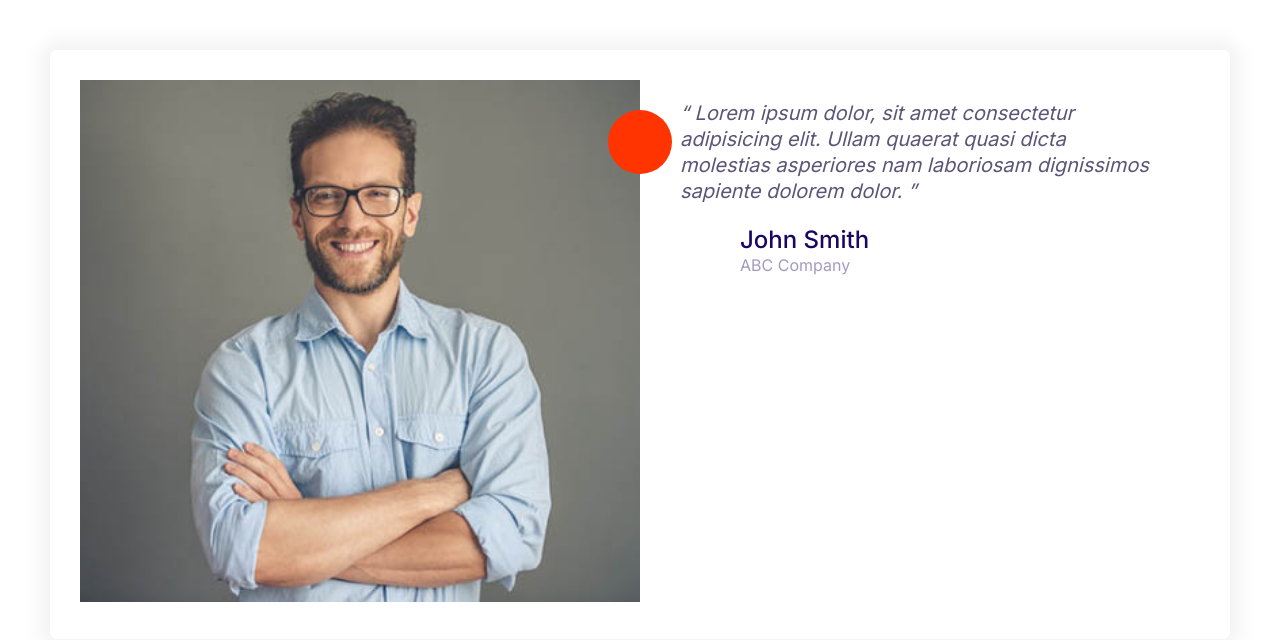
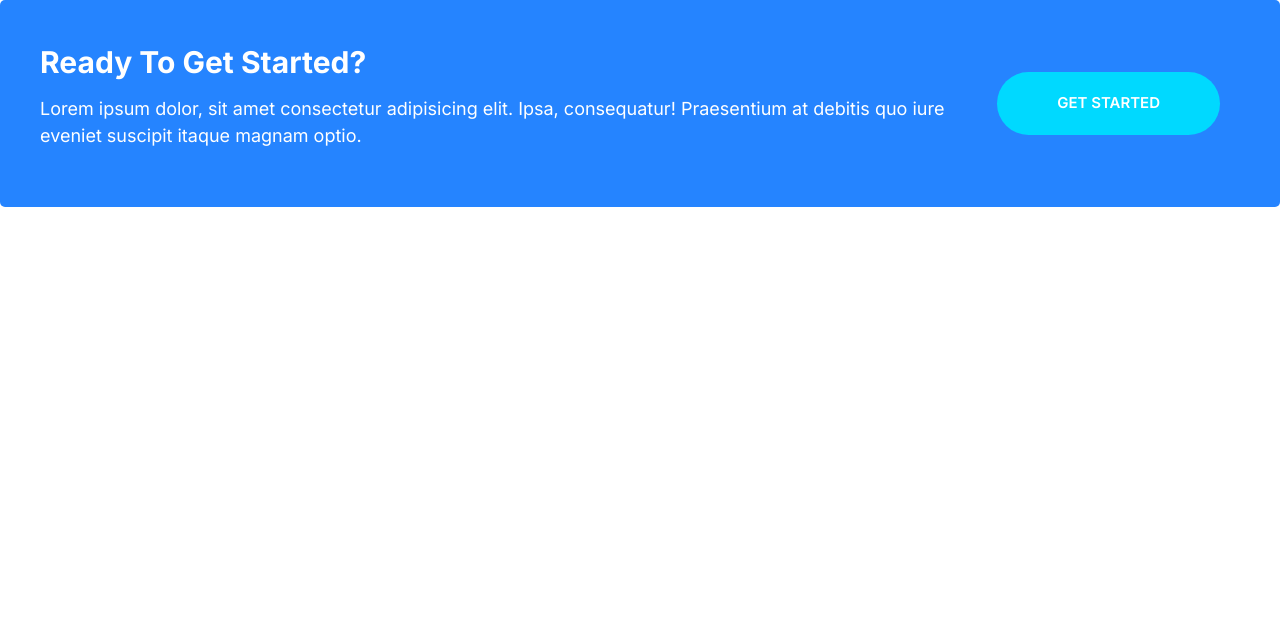
Before and after one commit to Aadil4u/Aadily, a plain HTML site: page index.html in a window 1280 px wide. Drawn offline with Linux system fonts and the light colour scheme.

Commit message:
crated callout component

```diff
--- a/css/styles.css
+++ b/css/styles.css
@@ -250,6 +250,11 @@ a {
   color: #fff;
 }
 
+.btn--stretched {
+  padding-left: 6rem;
+  padding-right: 6rem;
+}
+
 @media screen and (min-width: 1024px) {
   .btn {
     font-size: 1.5rem;
@@ -494,3 +499,43 @@ a {
     margin-left: 6rem;
   }
 }
+
+/* Callout */
+
+.callout {
+  padding: 4rem;
+  border-radius: 5px;
+}
+
+.callout--primary {
+  background: var(--color-primary);
+  color: #fff;
+}
+
+.callout__heading {
+  color: #fff;
+  margin-top: 0;
+  font-size: 3rem;
+}
+
+.callout .btn {
+  justify-self: center;
+  align-self: center;
+}
+
+.callout__content {
+  text-align: center;
+}
+
+@media screen and (min-width: 768px) {
+  .callout .grid--1x2 {
+    grid-template-columns: 1fr auto;
+  }
+  .callout__content {
+    text-align: left;
+  }
+  .callout .btn {
+    justify-self: start;
+    margin: 0 2rem;
+  }
+}
--- a/index.html
+++ b/index.html
@@ -13,37 +13,18 @@
     <link rel="stylesheet" href="css/styles.css" />
     <title>Document</title>
   </head>
-  <body style="padding: 5rem">
-    <div class="card testimonial">
+  <body>
+    <div class="callout callout--primary">
       <div class="grid grid--1x2">
-        <div class="testimonial__image">
-          <img src="images/testimonial.jpg" alt="A Happy, Smiling Customer" />
-          <span class="icon-container icon-container--accent">
-            <svg class="icon icon--white icon--small">
-              <use xlink:href="images/sprite.svg#quotes"></use>
-            </svg>
-          </span>
+        <div class="callout__content">
+          <h2 class="callout__heading">Ready To Get Started?</h2>
+          <p>
+            Lorem ipsum dolor, sit amet consectetur adipisicing elit. Ipsa,
+            consequatur! Praesentium at debitis quo iure eveniet suscipit itaque
+            magnam optio.
+          </p>
         </div>
-        <blockquote class="quote">
-          <p class="quote__text">
-            Lorem ipsum dolor, sit amet consectetur adipisicing elit. Ullam
-            quaerat quasi dicta molestias asperiores nam laboriosam dignissimos
-            sapiente dolorem dolor.
-          </p>
-          <footer>
-            <div class="media">
-              <div class="media__image">
-                <svg class="icon icon--primary quote__line">
-                  <use xlink:href="images/sprite.svg#line"></use>
-                </svg>
-              </div>
-              <div class="media__body">
-                <h3 class="media__title quote__author">John Smith</h3>
-                <p class="quote__organization">ABC Company</p>
-              </div>
-            </div>
-          </footer>
-        </blockquote>
+        <a href="#" class="btn btn--secondary btn--stretched">Get Started</a>
       </div>
     </div>
   </body>
```
Also changed, not shown: components/callout.html (added, +13 -0 lines).
